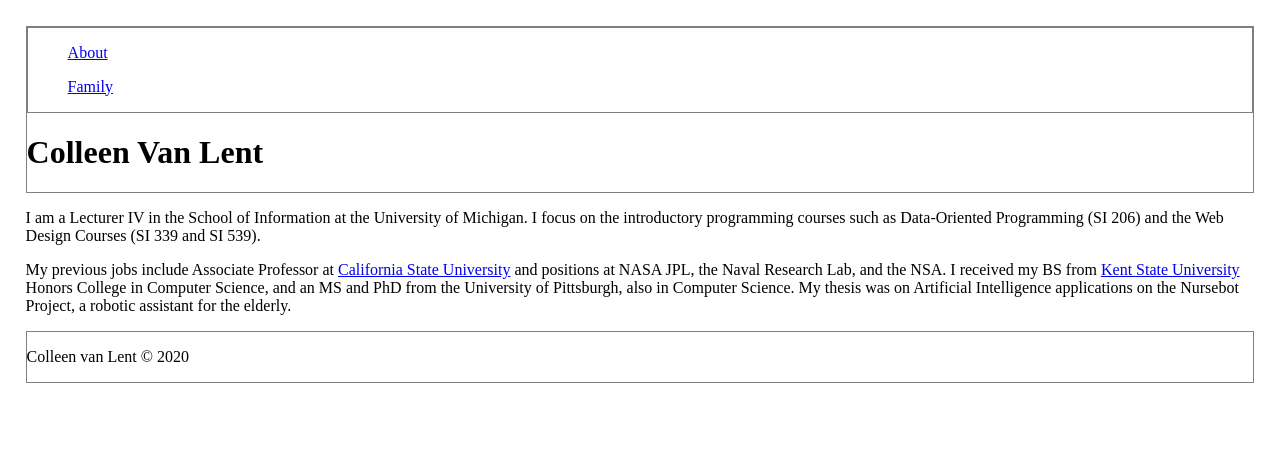
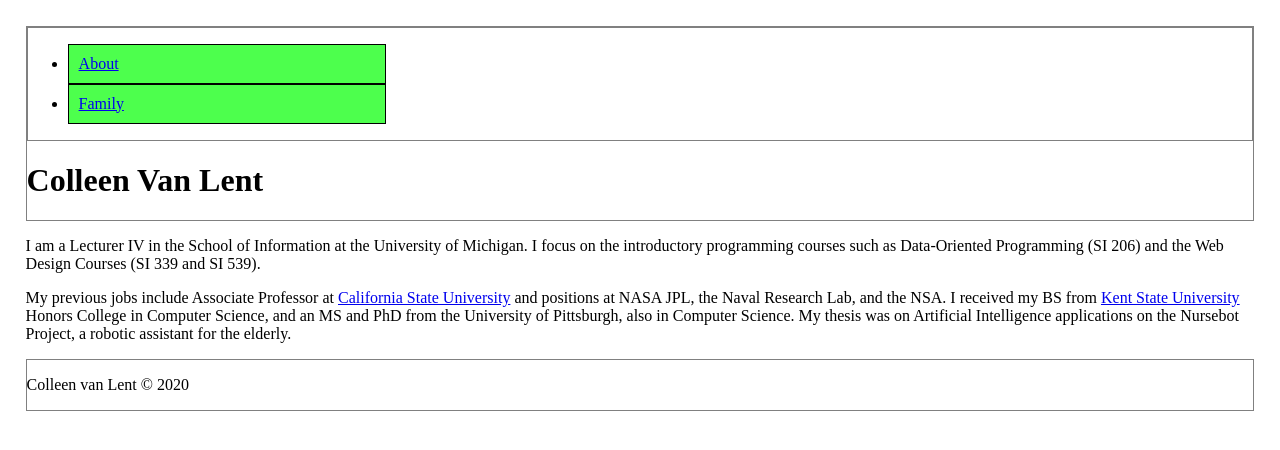
Before and after one commit to schayden/homework1, a plain HTML site: page index.html in a window 1280 px wide. Drawn offline with Linux system fonts and the light colour scheme; files that its build step writes are made by us from their sources.

Commit message:
Add files via upload

```diff
--- a/index.html
+++ b/index.html
@@ -2,26 +2,24 @@
 <html lang="en">
 <head>
 	<meta charset="UTF-8">
-	<title>Document</title>
+	<title>Home Page</title>
 	<link rel="icon" href="imgs/favicon.ico">
-	<link rel="stylesheet" type="text/css" href="html5 reset.css">
-	<link rel="stylesheet" type="text/css" href="style.css">
+	<link rel="stylesheet" type="text/css" href="css/html5reset.css">
+	<link rel="stylesheet" type="text/css" href="css/style.css">
 </head>
 <body>
 
 <header>
 	<nav>
-		<ol>
-		<a href = "#About"> About </a>
-		</ol>
-		<ol>
-		<a href="family.html"> Family</a>
-		</ol>
+		<ul>
+			<li><a href="index.html">About</a></li>
+			<li><a href="family.html">Family</a></li>
+		</ul>
 	</nav>
 	<h1>Colleen Van Lent</h1>
 </header>
 
-<p id = "About">
+<p>
 
 I am a Lecturer IV in the School of Information at the University of Michigan. I focus on the introductory programming courses such as Data-Oriented Programming (SI 206) and the Web Design Courses (SI 339 and SI 539).</p>
 </p>
```
